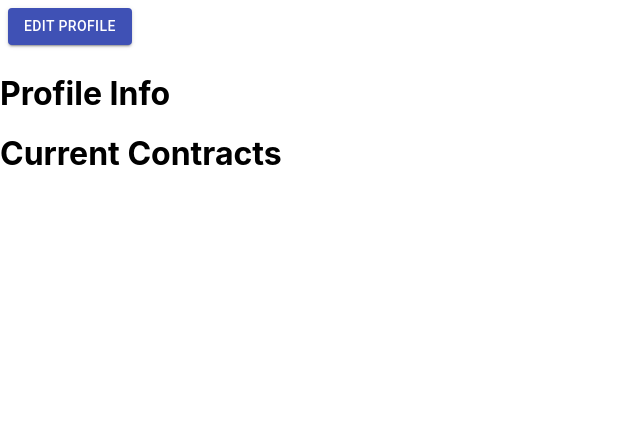
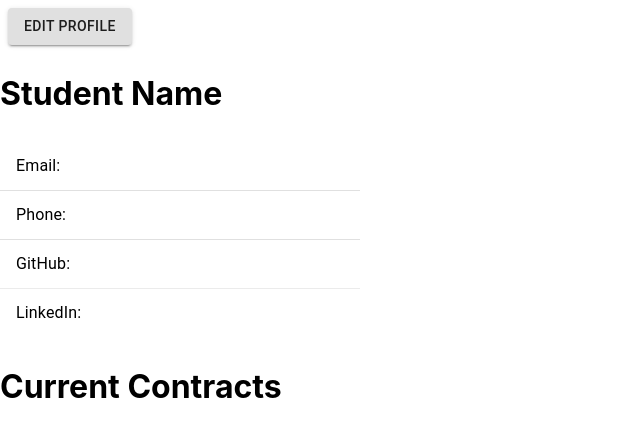
Before and after one commit to meta-434/contract-app, a React (Create React App) app: page / in a window 1280 px wide. Shown: the top 436 px of the page, without its empty margins (0-640 px from the left). Built offline with nearby package versions, Linux system fonts and the light colour scheme.

Commit message:
added contact info table

```diff
--- a/src/StudentProfile.js
+++ b/src/StudentProfile.js
@@ -1,6 +1,11 @@
 import React, { Component } from 'react'
 import { makeStyles } from '@material-ui/core/styles';
 import Button from '@material-ui/core/Button';
+
+import List from '@material-ui/core/List';
+import ListItem from '@material-ui/core/ListItem';
+import ListItemText from '@material-ui/core/ListItemText';
+import Divider from '@material-ui/core/Divider';
 
 // material UI setup
 const useStyles = makeStyles(theme => ({
@@ -10,22 +15,46 @@ const useStyles = makeStyles(theme => ({
     input: {
       display: 'none',
     },
+    root: {
+        width: '100%',
+        maxWidth: '360px',
+        backgroundColor: theme.palette.background.paper,
+    },
   }));
-
 
 function StudentProfile(props) {
     const classes = useStyles();
 
         return (
             <div>
-                {/* Only Available if logged in */}
-                <Button variant="contained" color="primary" className={classes.button}>
+                {/* Button only Available if logged in */}
+                <Button variant="contained" className={classes.button}>
                     Edit Profile
                 </Button>
 
-                {/* Dummy Data  */}
-                <h1>Profile Info</h1>
+                {/* Dummy Data for now ...  */}
+                <h1>Student Name</h1>
 
+                {/* Material UI list divider */}
+                <List component="nav" className={classes.root}>
+                    <ListItem button>
+                        <ListItemText primary="Email:" />
+                    </ListItem>
+                    <Divider />
+                    <ListItem button divider>
+                        <ListItemText primary="Phone:" />
+                    </ListItem>
+                    <ListItem button>
+                        <ListItemText primary="GitHub:" />
+                    </ListItem>
+                    <Divider light />
+                    <ListItem button>
+                        <ListItemText primary="LinkedIn:" />
+                    </ListItem>
+                    </List>
+
+
+                {/* Contracts list only Available if user is logged in */}
                 <h1>Current Contracts</h1>
             </div>
         )
```
